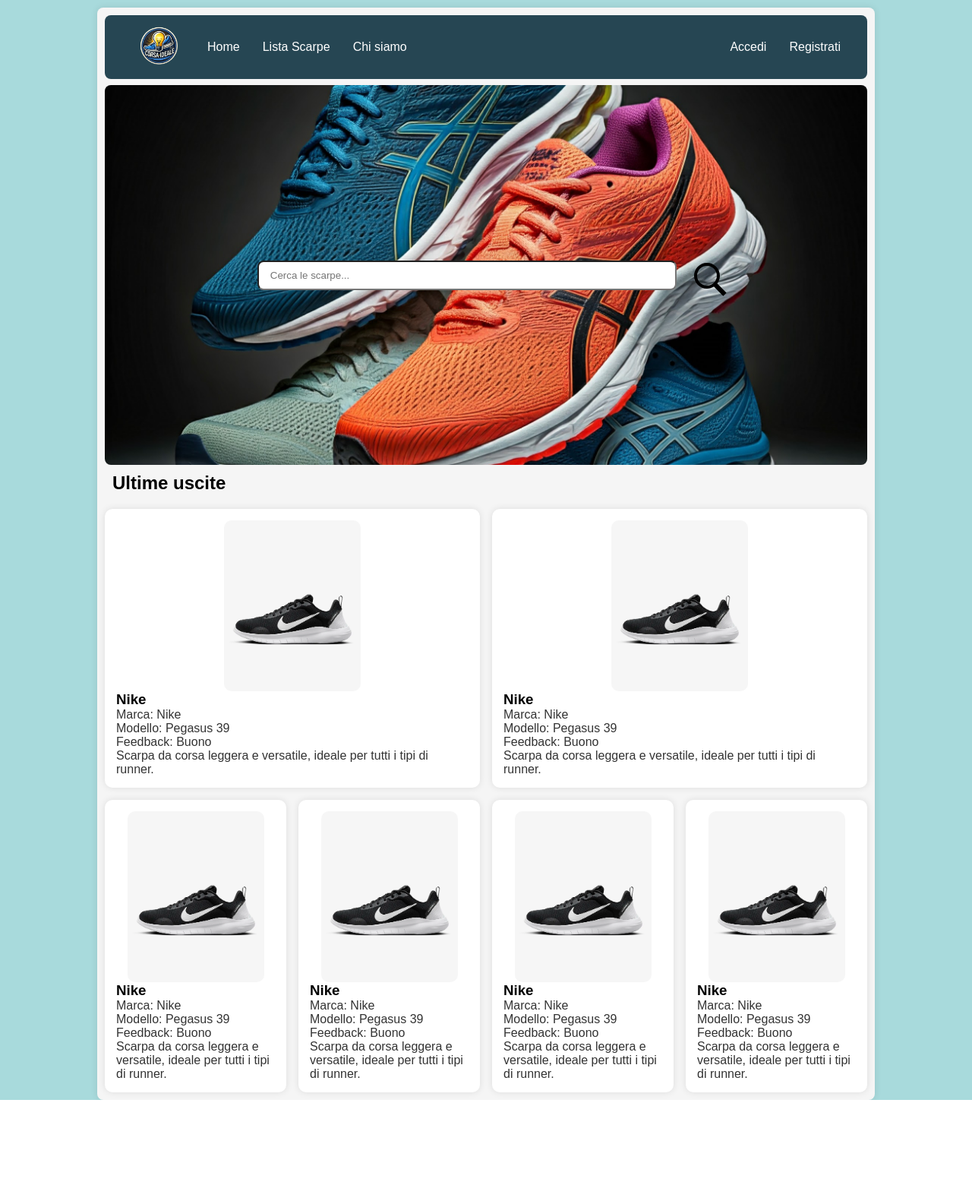
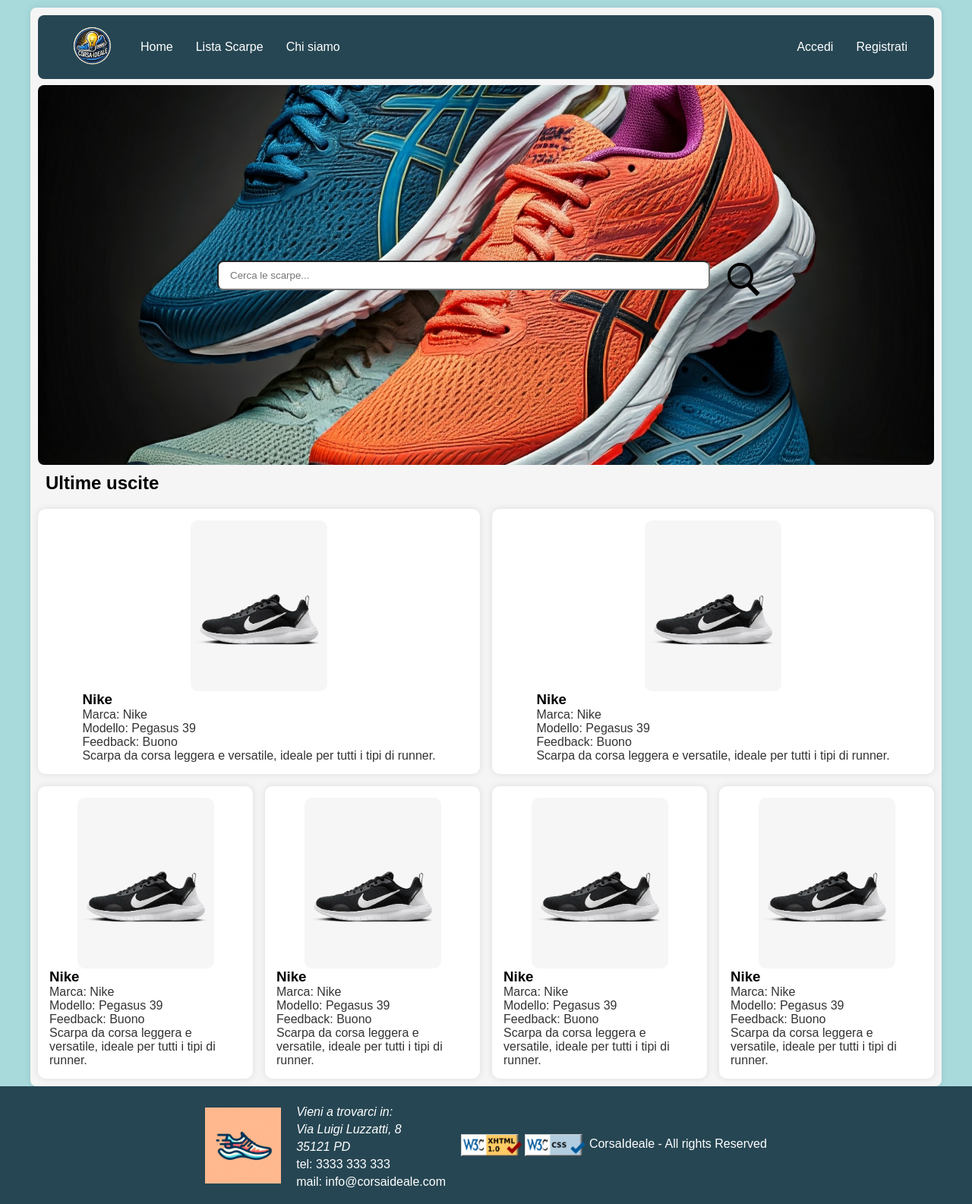
Before and after one commit to ProgettoTecWeb24/Project, a PHP site: page /HTML/index.html in a window 1280 px wide. Shown: the whole page at 76% size. Before the commit the page ends 1448 px from the top, so only its background shows below. Run offline with PHP 8.4, Linux system fonts and the light colour scheme.

Commit message:
aggiunto footer

```diff
--- a/src/CSS/style.css
+++ b/src/CSS/style.css
@@ -11,6 +11,9 @@ body {
   font-family: "Arial";
   display: flex;
   justify-content: center;
+  flex-direction: column;
+  align-items: center;
+
 }
 
 :root {
@@ -27,7 +30,7 @@ body {
 .wrapper {
   margin-top: 10px;
   background-color: var(--wrapper-bg-color);
-  width: 80%;
+  width: 1200px;
   height: fit-content;
   box-shadow: 0 0 10px rgba(0, 0, 0, 0.1);
   border-radius: 8px;
@@ -201,3 +204,41 @@ button {
   display: grid;
   grid-template-columns: repeat(4, 1fr);
 }
+
+/* SEZIONE FOOTER */
+
+footer {
+  background-color: var(--navbar-bg-color);
+  color: white;
+  text-align: center;
+  padding: 20px 10px;
+  display: flex; /* Flexbox per gestire il layout */
+  justify-content: center; /* Centrare il contenuto orizzontalmente */
+  align-items: center; /* Centrare il contenuto verticalmente */
+  gap: 20px; /* Spazio tra logo e testo */
+  width: 100%;
+}
+
+footer .logo {
+  display: flex;
+  align-items: center;
+}
+
+footer .footer-text {
+  color: white;
+  text-align: left; /* Allinea il testo a sinistra per le informazioni */
+}
+
+footer address,
+footer a ,
+footer address p,
+footer a p{
+  margin: 5px 0; /* Spazio verticale tra le righe */
+  text-decoration: none;
+  color: white;
+}
+
+footer .imgValidCode {
+  vertical-align: middle;
+  width: 80px; /* Dimensioni immagini validazione */
+}
--- a/src/HTML/index.html
+++ b/src/HTML/index.html
@@ -122,5 +122,29 @@
             </a>
          </div>
       </div>
+      <footer>
+         <div class="logo">
+           <img src="../assets/new_logo.png" alt="Logo" width="100" />
+         </div>
+         <div class="footer-text">
+           <address>
+             <p>Vieni a trovarci in:</p>
+             <p>Via Luigi Luzzatti, 8</p>
+             <p>35121 PD</p>
+           </address>
+           <a href="tel:+393333333333" class="phone">
+             <p>tel: 3333 333 333</p>
+           </a>
+           <p>
+             <a href="mailto:info@corsaideale.com">mail: info@corsaideale.com</a>
+           </p>
+         </div>
+         <div class="valid-code">
+           <img class="imgValidCode" src="../assets/valid-xhtml10.png" alt="HTML valido">
+           <img class="imgValidCode" src="../assets/vcss-blue.gif" alt="CSS valido">
+           <span lang="en">CorsaIdeale - All rights Reserved</span>
+         </div>
+       </footer>
+
    </body>
 </html>
```
Also changed, not shown: src/assets/new_logo.png (added), src/assets/valid-xhtml10.png (added), src/assets/vcss-blue.gif (added).
